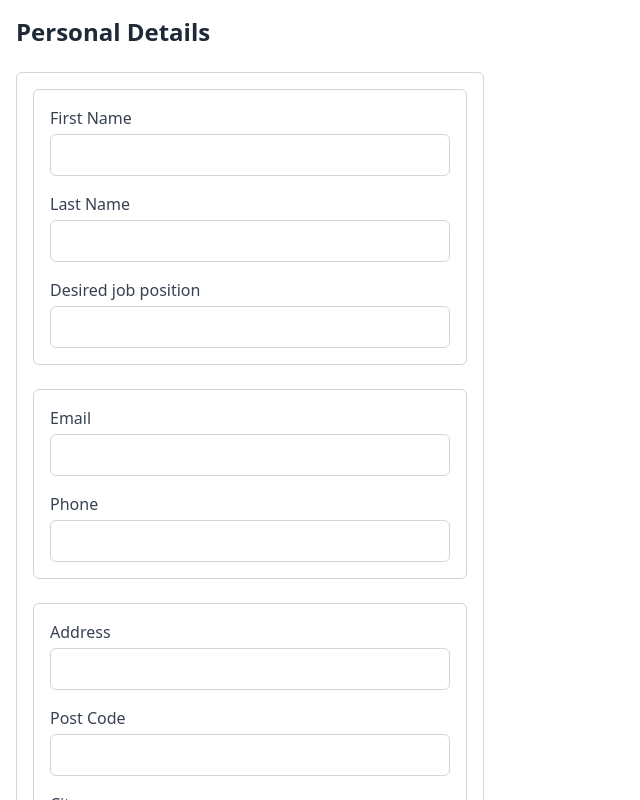
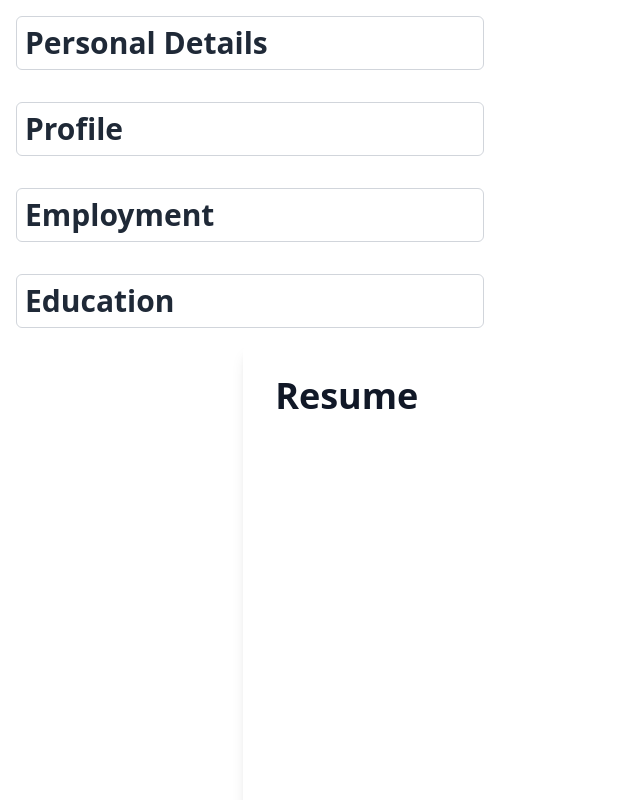
Before and after one commit to dejanpls/cvmaker, a React (Vite) app: page / in a window 1280 px wide. Shown: the top 800 px of the page, without its empty margins (0-640 px from the left). Built offline with nearby package versions, Linux system fonts and the light colour scheme.

Commit message:
style: make profile/personal sections collapsable on click

```diff
--- a/src/App.jsx
+++ b/src/App.jsx
@@ -73,14 +73,33 @@ function App() {
     setIsEduVisible((prev) => !prev);
   };
 
+  const [isPersonalVisible, setIsPersonalVisible] = useState(false);
+
+  const togglePersonal = () => {
+    setIsPersonalVisible((prev) => !prev);
+  };
+
+  const [isProfileVisible, setIsProfileVisible] = useState(false);
+
+  const toggleProfile = () => {
+    setIsProfileVisible((prev) => !prev);
+  };
+
   return (
     <>
       <section className="w-[500px]">
         <PersonalForm
+          togglePersonal={togglePersonal}
+          isPersonalVisible={isPersonalVisible}
           personal={personal}
           handleChange={handleChange(setPersonal)}
         />
-        <ProfileForm profile={profile} onChange={handleChange(setProfile)} />
+        <ProfileForm
+          toggleProfile={toggleProfile}
+          isProfileVisible={isProfileVisible}
+          profile={profile}
+          onChange={handleChange(setProfile)}
+        />
 
         <RenderEmploymentSection
           toggleEmployment={toggleEmployment}
--- a/src/components/forms/PersonalForm.jsx
+++ b/src/components/forms/PersonalForm.jsx
@@ -1,6 +1,11 @@
 import Input from "../Input";
 
-export default function PersonalForm({ personal, handleChange }) {
+export default function PersonalForm({
+  togglePersonal,
+  isPersonalVisible,
+  personal,
+  handleChange,
+}) {
   return (
     <section
       aria-labelledby="personalDetailsHeading"
@@ -8,12 +13,17 @@ export default function PersonalForm({ personal, handleChange }) {
     >
       <h2
         id="personalDetailsHeading"
-        className="text-2xl font-semibold mb-6 text-gray-800"
+        className="text-3xl font-semibold text-gray-800 border border-gray-300 rounded-md p-2"
+        role="button"
+        tabIndex={0}
+        onClick={togglePersonal}
       >
         Personal Details
       </h2>
 
-      <div className="personal-form-wrapper border border-gray-300 rounded-md p-4 relative">
+      {isPersonalVisible && (
+        <>
+          <div className="personal-form-wrapper mt-4 border border-gray-300 rounded-md p-4 relative">
             <fieldset className="mb-6 border border-gray-300 rounded-md p-4">
               <legend className="sr-only">About</legend>
 
@@ -107,6 +117,8 @@ export default function PersonalForm({ personal, handleChange }) {
               </div>
             </fieldset>
           </div>
+        </>
+      )}
     </section>
   );
 }
--- a/src/components/forms/ProfileForm.jsx
+++ b/src/components/forms/ProfileForm.jsx
@@ -1,14 +1,22 @@
-export default function ProfileForm({ profile, onChange }) {
+export default function ProfileForm({
+  toggleProfile,
+  isProfileVisible,
+  profile,
+  onChange,
+}) {
   return (
     <section aria-labelledby="profileHeading" className="max-w-xl mx-auto p-4">
       <h2
         id="profileHeading"
-        className="text-2xl font-semibold mb-4 text-gray-800"
+        className="text-3xl font-semibold text-gray-800 border border-gray-300 rounded-md p-2"
+        role="button"
+        tabIndex={0}
+        onClick={toggleProfile}
       >
         Profile
       </h2>
-
-      <fieldset className="border border-gray-300 rounded-md p-4">
+      {isProfileVisible && (
+        <fieldset className="border mt-4 border-gray-300 rounded-md p-4">
           <legend className="sr-only">Profile</legend>
 
           <textarea
@@ -24,6 +32,7 @@ export default function ProfileForm({ profile, onChange }) {
             placeholder="Write a brief summary about yourself..."
           />
         </fieldset>
+      )}
     </section>
   );
 }
```
Lines whose indentation alone changed are shown as unchanged.
